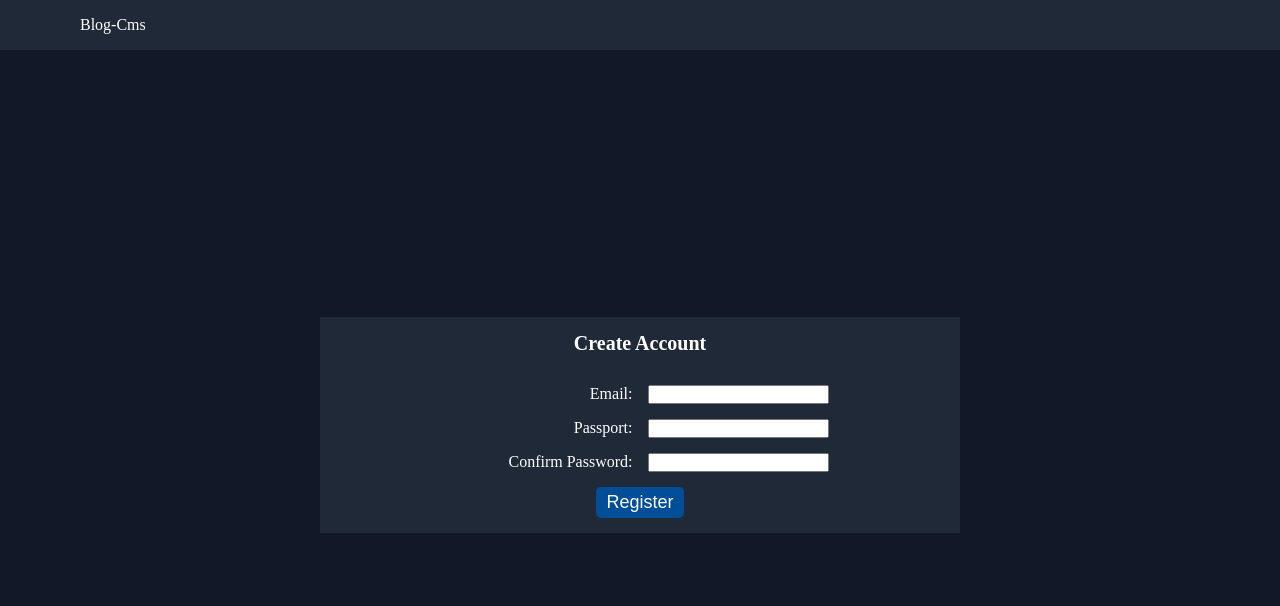
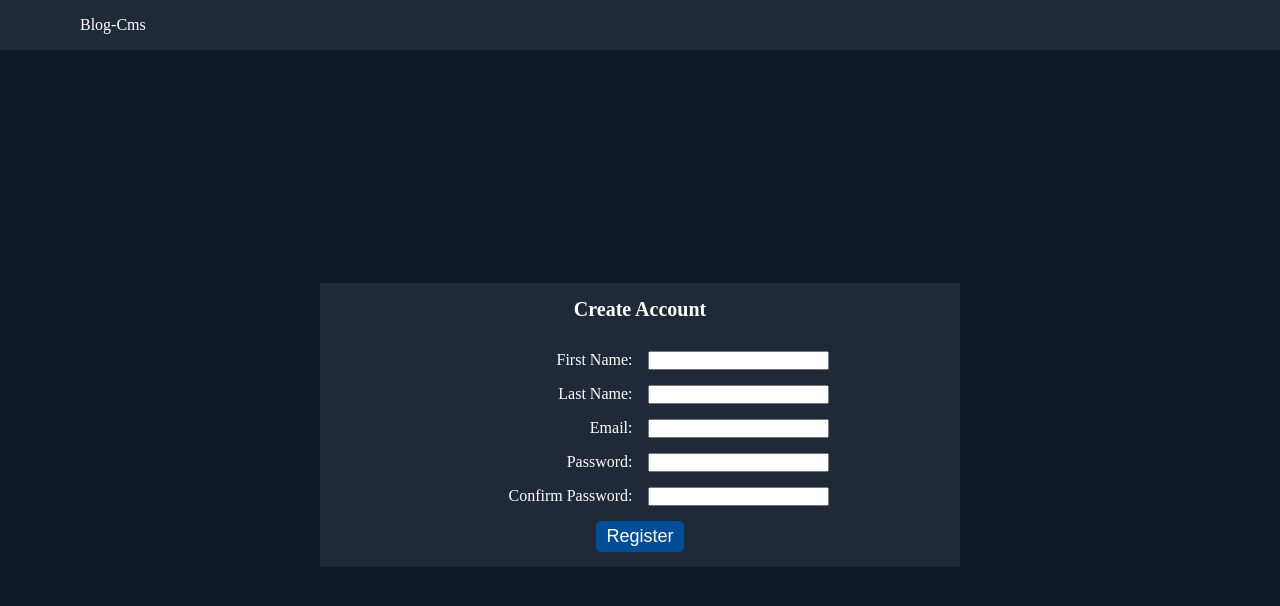
Before and after one commit to JPd3v/Blog-Api-Cms, a React (Vite) app: page /sign-in in a window 1280 px wide. Shown: the top 606 px of the page. Built offline with nearby package versions, Linux system fonts and the light colour scheme.

Commit message:
added sign-in post request logic

```diff
--- a/src/components/SingInForm.tsx
+++ b/src/components/SingInForm.tsx
@@ -1,26 +1,64 @@
 /* eslint-disable react/jsx-props-no-spreading */
-import React from 'react';
+import { useState } from 'react';
 import { useForm } from 'react-hook-form';
+import { useNavigate } from 'react-router-dom';
+import useAuth from '../hooks/useAuth';
 
 interface IFormValues {
   username?: string;
-  passport?: string;
+  password?: string;
   confirm_password?: string;
 }
 
 const emailRegex = /^[\w-.]+@([\w-]+\.)+[\w-]{2,4}$/;
 
 export default function SingInForm() {
+  const [fetchError, setFetchError] = useState('');
+  const [isSubmitting, setIsSubmitting] = useState(false);
+  const navigate = useNavigate();
+  const { setUserToken, setUserInfo } = useAuth();
+
   const {
     register,
     handleSubmit,
     watch,
     getValues,
+    reset,
     formState: { errors },
   } = useForm({ mode: 'onChange' });
 
-  function onSubmit(data: IFormValues) {
-    console.log(data);
+  async function onSubmit(data: IFormValues) {
+    try {
+      setFetchError('');
+      setIsSubmitting(true);
+      const req = await fetch(
+        'https://blog-api-787a.onrender.com/user/sign-up',
+        {
+          method: 'post',
+          mode: 'cors',
+          headers: { 'content-type': 'application/json' },
+          body: JSON.stringify(data),
+        }
+      );
+      const response = await req.json();
+      reset(response);
+      if (req.status === 403) {
+        setFetchError('Email already in use');
+      } else if (req.status === 409) {
+        setFetchError('Something went wrong, try again later');
+      } else {
+        setUserToken?.(response.token);
+        setUserInfo?.(response.userInfo);
+        navigate('/');
+      }
+    } catch (error) {
+      console.log(error);
+      setFetchError(
+        'Our server have failed processing your request, try again later'
+      );
+    } finally {
+      setIsSubmitting(false);
+    }
   }
 
   const password = watch('password');
@@ -28,6 +66,36 @@ export default function SingInForm() {
   return (
     <form onSubmit={handleSubmit(onSubmit)} noValidate className="sign-in-form">
       <p className="sign-in-form__title">Create Account</p>
+      <label htmlFor="first_name" className="sign-in-form__label">
+        First Name:
+        <input
+          type="text"
+          id="first_name"
+          {...register('first_name', {
+            required: 'First Name field cant be empty',
+          })}
+        />
+      </label>
+
+      {errors.first_name ? (
+        <p className="sign-in-form__error">{`${errors.first_name.message}`}</p>
+      ) : null}
+
+      <label htmlFor="last_name" className="sign-in-form__label">
+        Last Name:
+        <input
+          type="text"
+          id="last_name"
+          {...register('last_name', {
+            required: 'Last Name field cant be empty',
+          })}
+        />
+      </label>
+
+      {errors.last_name ? (
+        <p className="sign-in-form__error">{`${errors.last_name.message}`}</p>
+      ) : null}
+
       <label htmlFor="username" className="sign-in-form__label">
         Email:
         <input
@@ -42,11 +110,13 @@ export default function SingInForm() {
           })}
         />
       </label>
+
       {errors.username ? (
         <p className="sign-in-form__error">{`${errors.username.message}`}</p>
       ) : null}
+
       <label htmlFor="password" className="sign-in-form__label">
-        Passport:
+        Password:
         <input
           type="password"
           id="password"
@@ -59,9 +129,11 @@ export default function SingInForm() {
           })}
         />
       </label>
+
       {errors.password ? (
         <p className="sign-in-form__error">{`${errors.password.message}`}</p>
       ) : null}
+
       <label htmlFor="confirm_password" className="sign-in-form__label">
         Confirm Password:
         <input
@@ -81,7 +153,15 @@ export default function SingInForm() {
         </p>
       ) : null}
 
-      <button type="submit" className="sign-in-form__submit-button">
+      {fetchError && !isSubmitting ? (
+        <p className="sign-in-form__error">{fetchError}</p>
+      ) : null}
+
+      <button
+        type="submit"
+        className="sign-in-form__submit-button"
+        disabled={isSubmitting}
+      >
         Register
       </button>
     </form>
```
